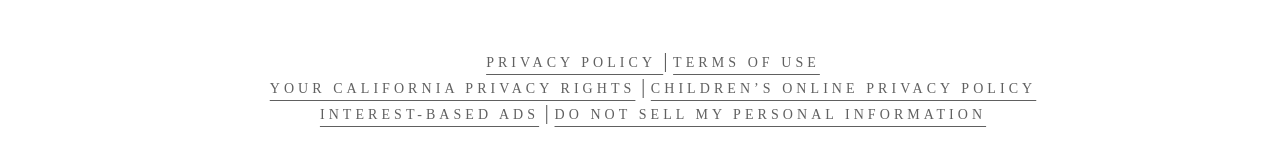
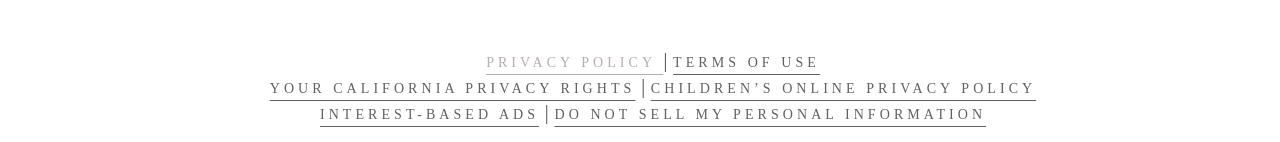
Before and after one commit to amirg76/appleseeds-fullstack-pixar-project-grid, a plain HTML site: page index.html in a window 1280 px wide. In both pictures the pointer is over the link "PRIVACY POLICY". Shown: the part 1057-1199 px from the top of the page. Drawn offline with Linux system fonts and the light colour scheme.

Commit message:
second commit update css file

```diff
--- a/style.css
+++ b/style.css
@@ -141,6 +141,9 @@ footer {
   text-transform: uppercase;
   text-underline-offset: 0.5em;
 }
+.footer-block-content a:hover {
+  color: rgb(182, 174, 174);
+}
 h3 {
   font-family: Arial, Helvetica, sans-serif;
   font-weight: 700;
```
